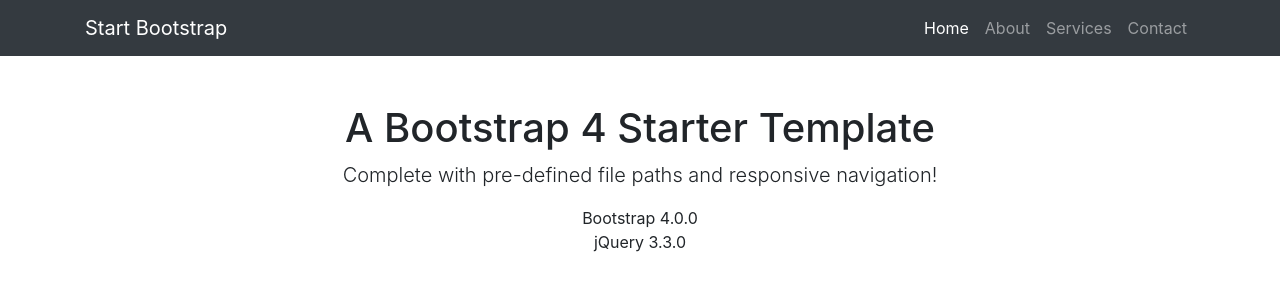
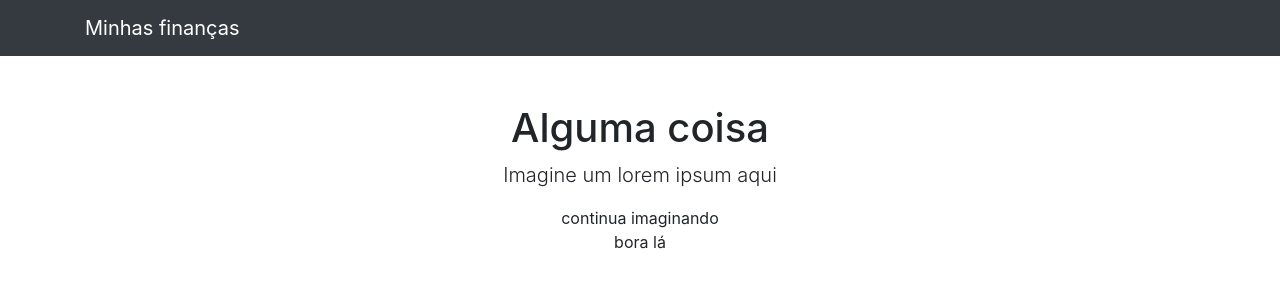
Before and after one commit to brunasgf/minhasfinan-as, a website: page index.html in a window 1280 px wide. Drawn offline with Linux system fonts and the light colour scheme.

Commit message:
criação nav  bar

```diff
--- a/index.html
+++ b/index.html
@@ -1,14 +1,14 @@
 <!DOCTYPE html>
-<html lang="en">
+<html lang="pt_br">
 
   <head>
 
     <meta charset="utf-8">
     <meta name="viewport" content="width=device-width, initial-scale=1, shrink-to-fit=no">
     <meta name="description" content="">
-    <meta name="author" content="">
+    <meta name="author" content="Bruna Silva, Luiz Jesus">
 
-    <title>Bare - Start Bootstrap Template</title>
+    <title>Minhas finanças</title>
 
     <!-- Bootstrap core CSS -->
     <link href="vendor/bootstrap/css/bootstrap.min.css" rel="stylesheet">
@@ -33,25 +33,19 @@
     <!-- Navigation -->
     <nav class="navbar navbar-expand-lg navbar-dark bg-dark fixed-top">
       <div class="container">
-        <a class="navbar-brand" href="#">Start Bootstrap</a>
+        <a class="navbar-brand" href="#">Minhas finanças</a>
         <button class="navbar-toggler" type="button" data-toggle="collapse" data-target="#navbarResponsive" aria-controls="navbarResponsive" aria-expanded="false" aria-label="Toggle navigation">
           <span class="navbar-toggler-icon"></span>
         </button>
+
         <div class="collapse navbar-collapse" id="navbarResponsive">
           <ul class="navbar-nav ml-auto">
             <li class="nav-item active">
+              <!--
               <a class="nav-link" href="#">Home
                 <span class="sr-only">(current)</span>
               </a>
-            </li>
-            <li class="nav-item">
-              <a class="nav-link" href="#">About</a>
-            </li>
-            <li class="nav-item">
-              <a class="nav-link" href="#">Services</a>
-            </li>
-            <li class="nav-item">
-              <a class="nav-link" href="#">Contact</a>
+            -->
             </li>
           </ul>
         </div>
@@ -62,11 +56,11 @@
     <div class="container">
       <div class="row">
         <div class="col-lg-12 text-center">
-          <h1 class="mt-5">A Bootstrap 4 Starter Template</h1>
-          <p class="lead">Complete with pre-defined file paths and responsive navigation!</p>
+          <h1 class="mt-5">Alguma coisa</h1>
+          <p class="lead">Imagine um lorem ipsum aqui </p>
           <ul class="list-unstyled">
-            <li>Bootstrap 4.0.0</li>
-            <li>jQuery 3.3.0</li>
+            <li>continua imaginando</li>
+            <li>bora lá</li>
           </ul>
         </div>
       </div>
```
